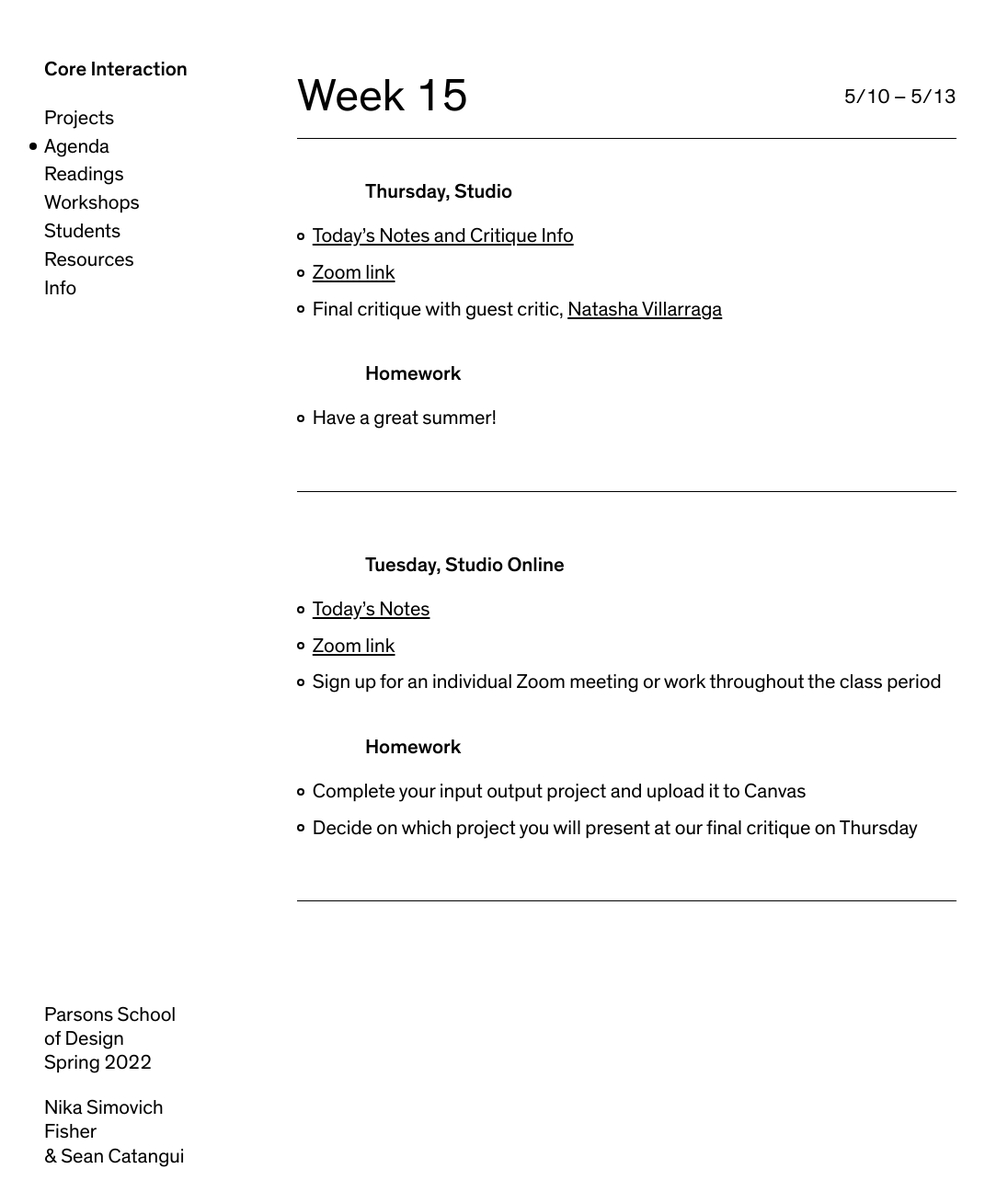
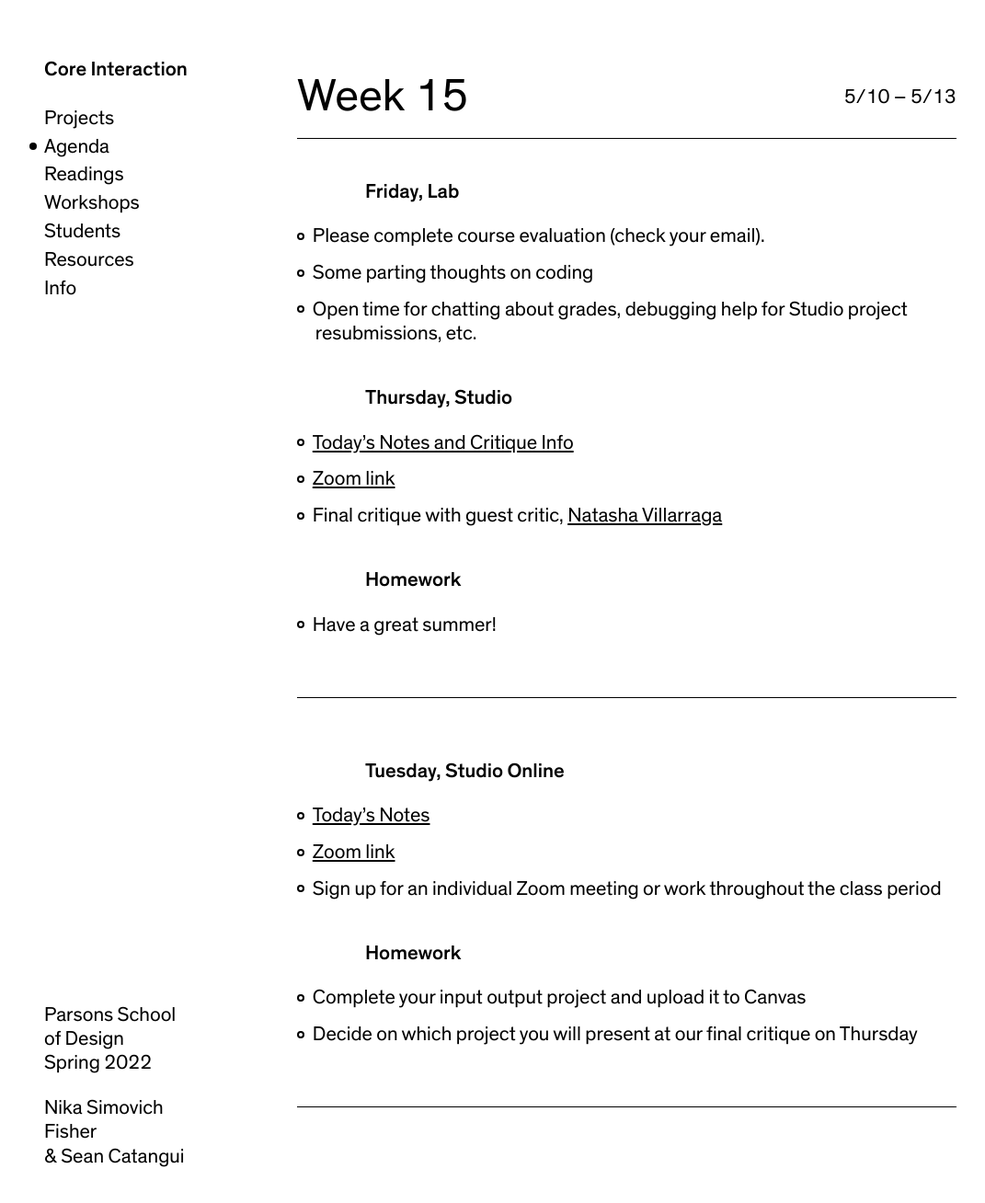
Before and after one commit to nikasimovich/cis22, a Jekyll site: the page built from _agendas/week-15.md, in a window 1280 px wide and 1330 px high. Shown: the top 1308 px of the window at 92% size, without its empty margins (12-1083 px from the left). Built offline with Jekyll 4.4.1, drawn with Linux system fonts in a browser that asks for light colours.

Commit message:
Update week-15.md

```diff
--- a/_agendas/week-15.md
+++ b/_agendas/week-15.md
@@ -5,6 +5,10 @@ date_range:       5/10 – 5/13
 summary:          Input output development and final critique
 ---
 
+### Friday, Lab
+- Please complete course evaluation (check your email).
+- Some parting thoughts on coding
+- Open time for chatting about grades, debugging help for Studio project resubmissions, etc.
 
 ### Thursday, Studio
 
```
